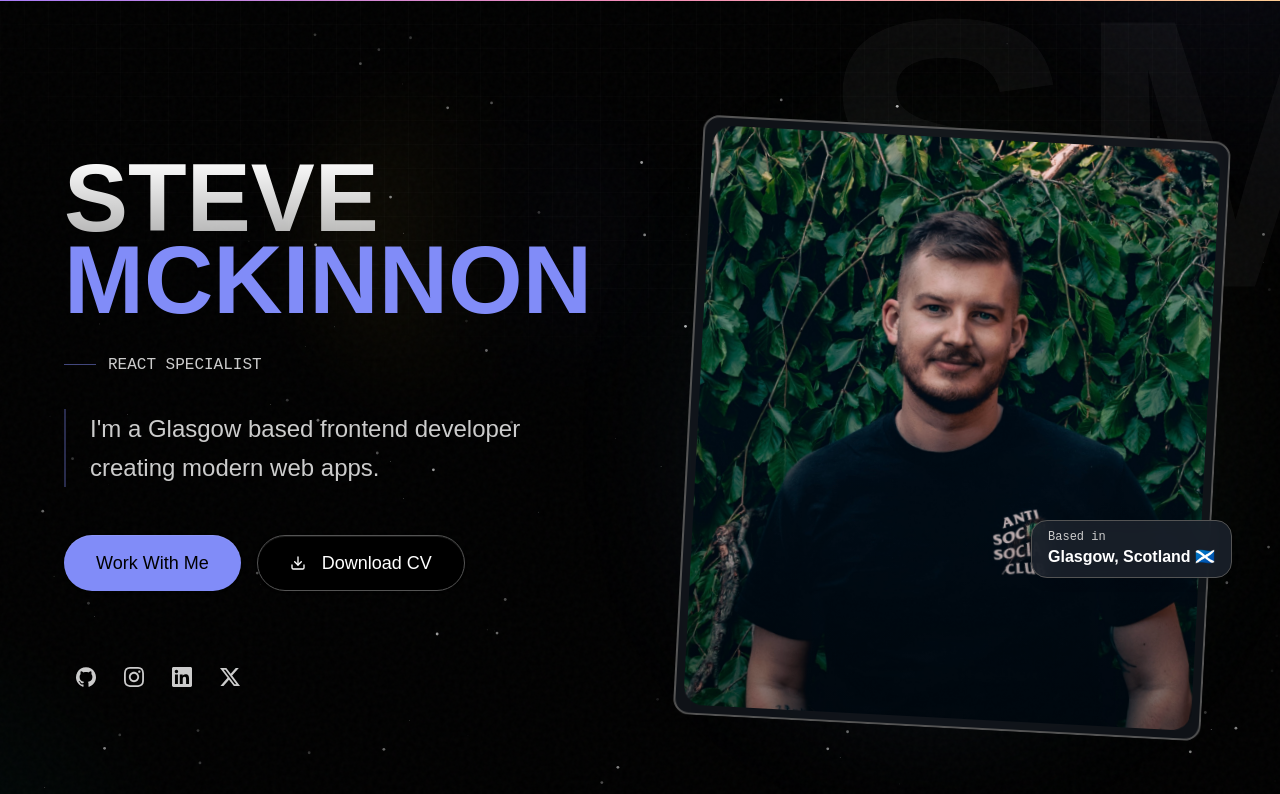
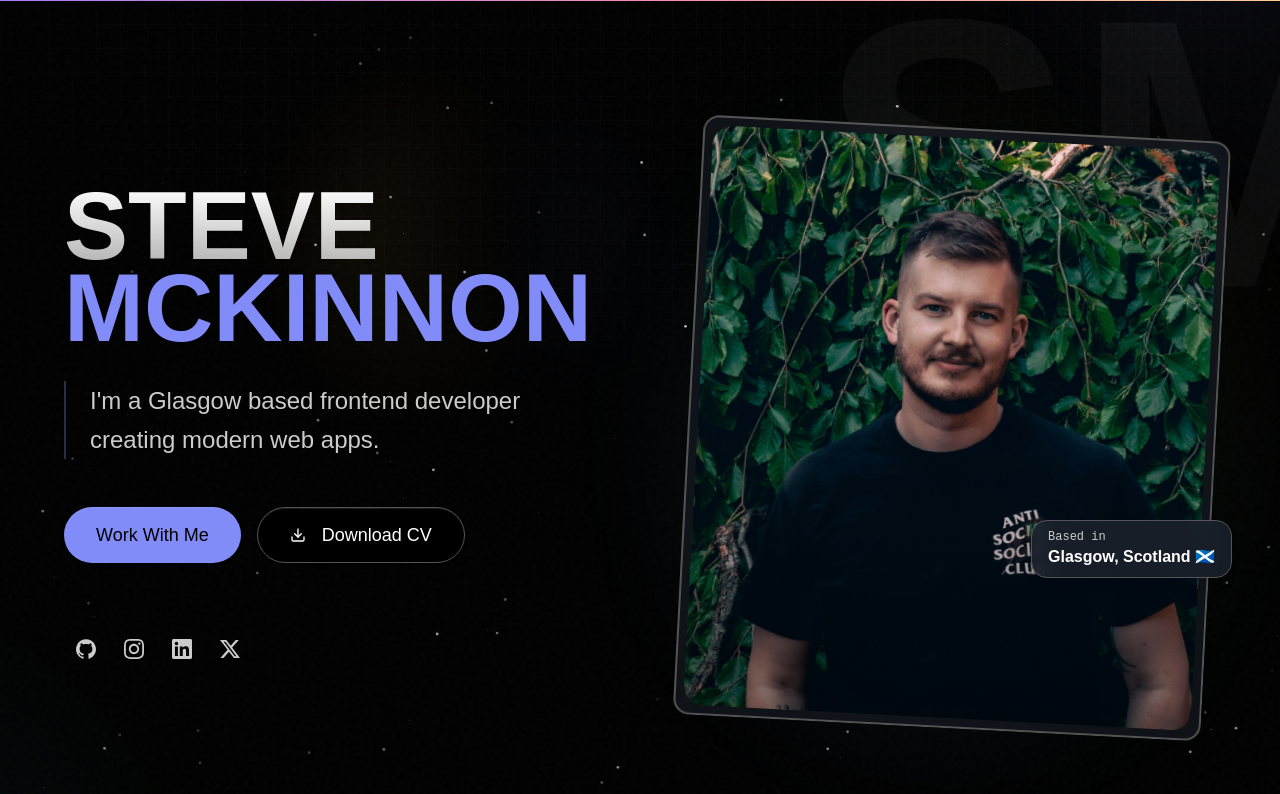
Before and after one commit to stevenmckinnon/resume-nextjs, a Next.js app: page / in a window 1280 px wide. Shown: the top 794 px of the page. Built offline with nearby package versions, Linux system fonts and the light colour scheme.

Commit message:
Remove TypingEffect and associated roles from Hero component to streamline code and enhance performance. Adjust layout for improved readability and maintainability.

```diff
--- a/src/components/hero.tsx
+++ b/src/components/hero.tsx
@@ -2,7 +2,6 @@
 
 import { MagneticButton } from "@/components/magicui/magnetic-button";
 import { Particles } from "@/components/magicui/particles";
-import { TypingEffect } from "@/components/magicui/typing-effect";
 import { Button } from "@/components/ui/button";
 import { DATA } from "@/data/resume";
 import useBreakpoints from "@/hooks/useBreakpoints";
@@ -48,13 +47,6 @@ export const Hero = () => {
       },
     },
   };
-
-  const roles = [
-    "Lead Frontend Developer",
-    "React Specialist",
-    "UI/UX Enthusiast",
-    "TypeScript Expert",
-  ];
 
   return (
     <section
@@ -115,21 +107,6 @@ export const Hero = () => {
               </motion.h1>
             </div>
           </div>
-
-          {/* Typing Effect Role */}
-          <motion.div
-            variants={letterAnimation}
-            className="flex h-[24px] items-center gap-3"
-          >
-            <div className="bg-primary/50 h-px w-8" />
-            <TypingEffect
-              texts={roles}
-              className="text-muted-foreground font-mono text-sm tracking-widest uppercase md:text-base"
-              typingSpeed={80}
-              deletingSpeed={40}
-              delayBetween={2500}
-            />
-          </motion.div>
 
           {/* Description */}
           <motion.div variants={letterAnimation} className="max-w-xl">
```
